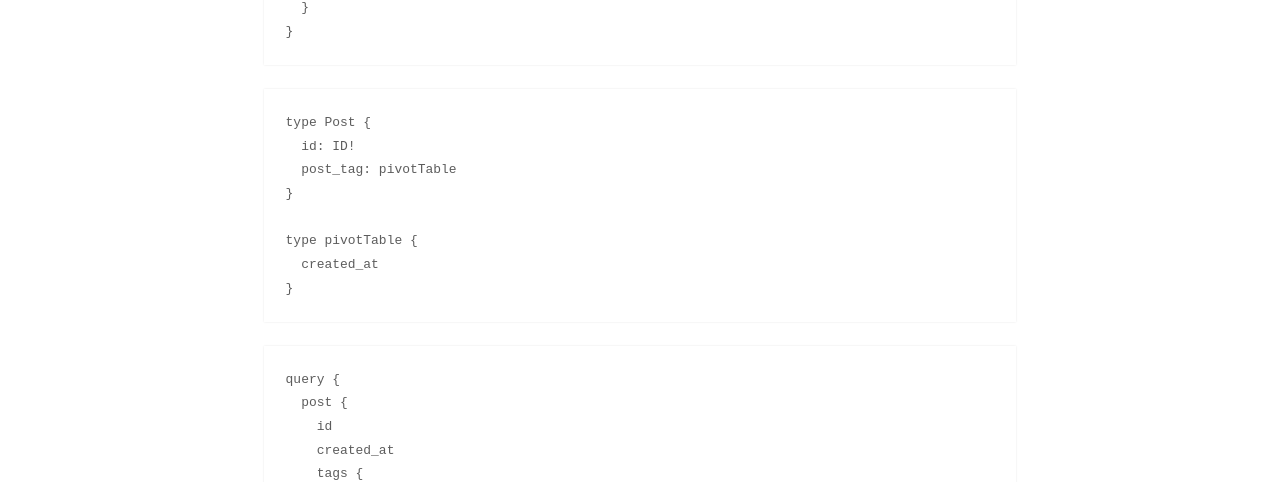
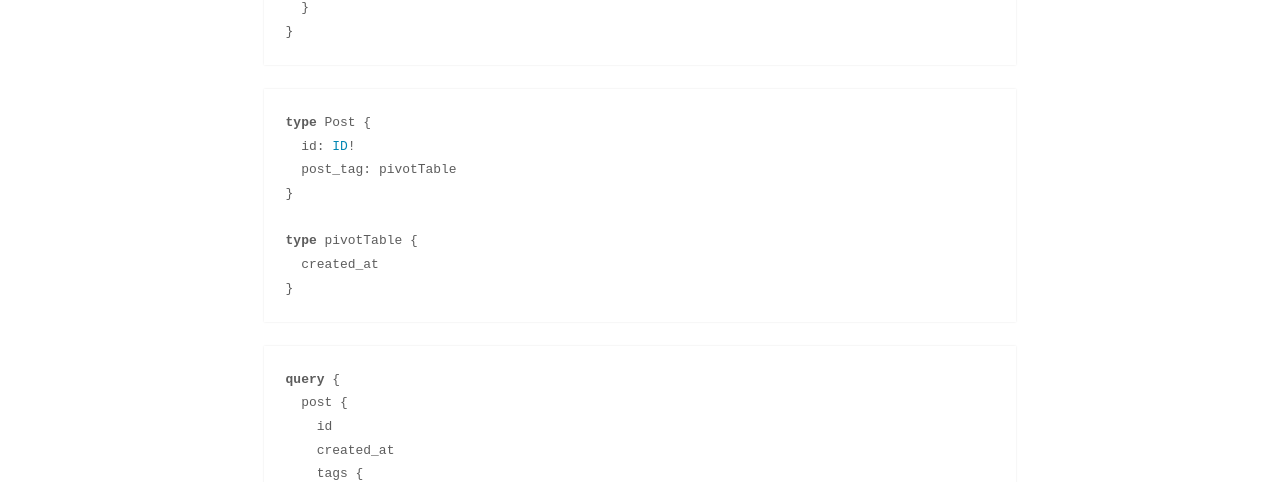
Before and after one commit to RyukyuInteractive/tech.ryukyu-i.co.jp, a Jekyll site: the page built from _posts/2019-08-21-tech-lunch.md, in a window 1280 px wide and 1400 px high, scrolled down 869 px. Shown: the part 145-627 px from the top of the window. Built offline with Jekyll 4.4.1, drawn with Linux system fonts in a browser that asks for light colours; a script that is not in the unit is left out; comment, search, counter and statistics services are not loaded; some of the changed text lies outside the part shown.

Commit message:
Update 2019-08-21-tech-lunch.md

````diff
--- a/_posts/2019-08-21-tech-lunch.md
+++ b/_posts/2019-08-21-tech-lunch.md
@@ -34,7 +34,7 @@ class Post extends Model
 }
 ```
 
-```
+```graphql
 type Post {
   id: ID!
   post_tag: pivotTable
@@ -45,7 +45,7 @@ type pivotTable {
 }
 ```
 
-```
+```graphql
 query {
   post {
     id
````
